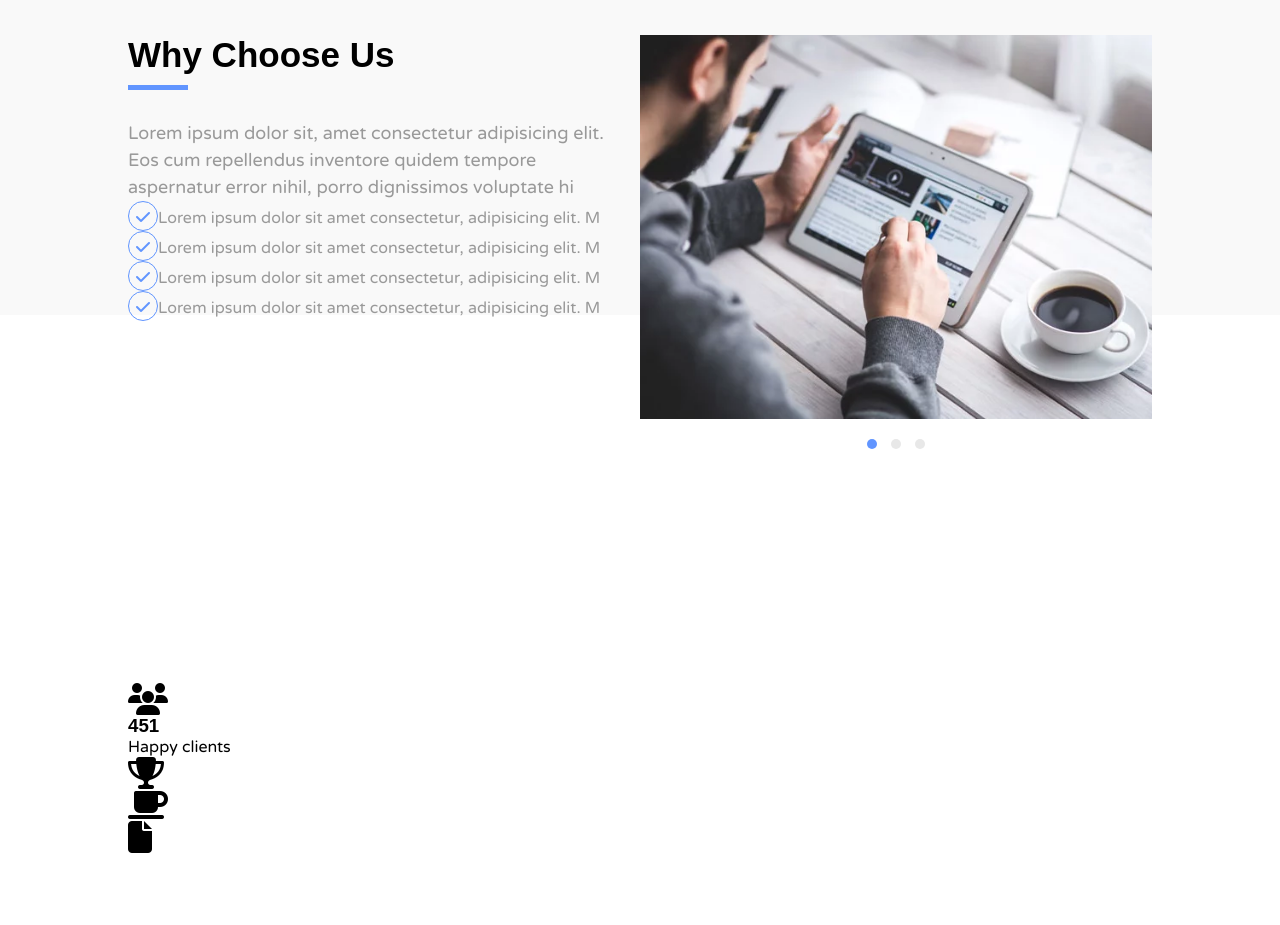
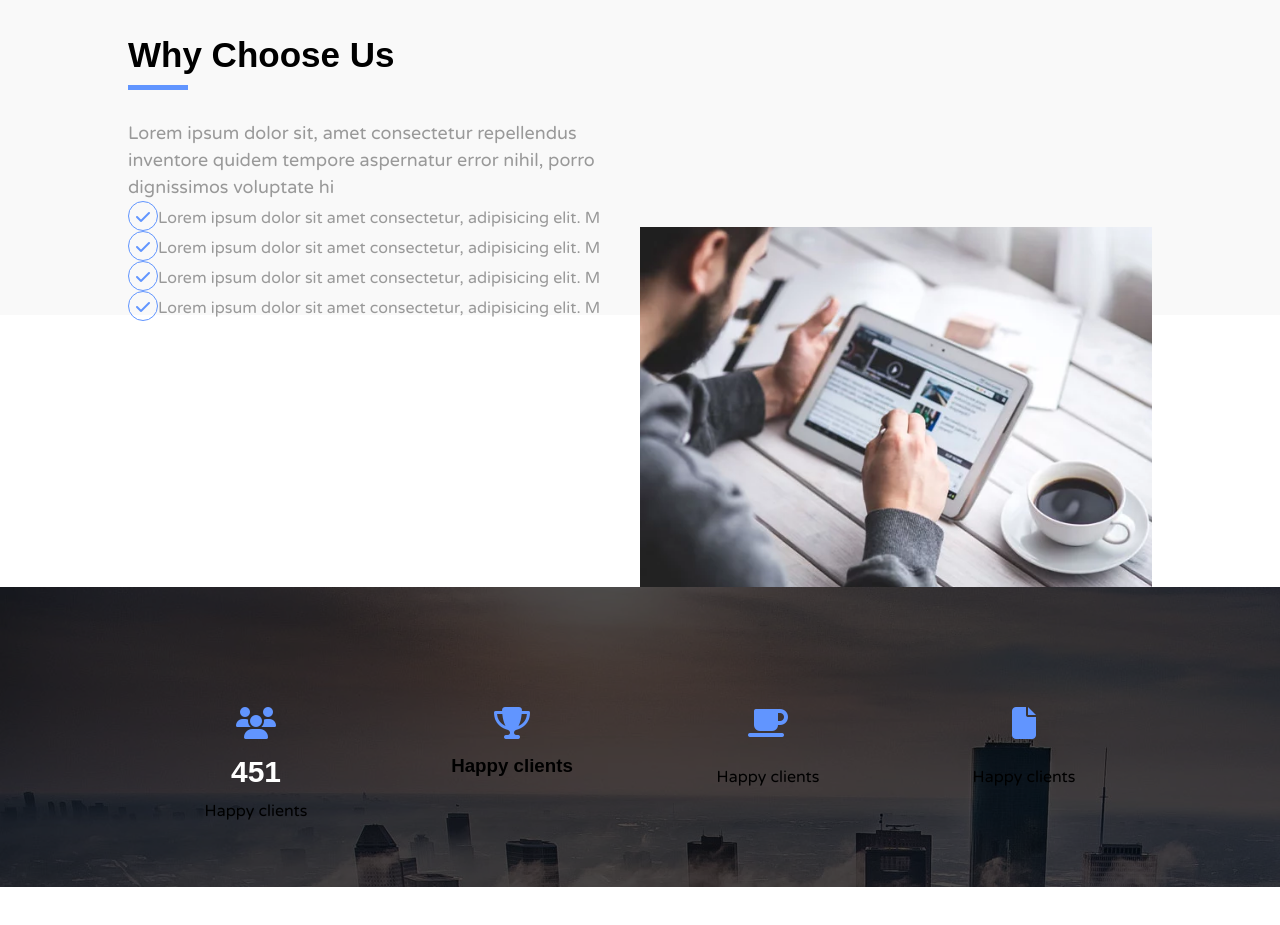
Before and after one commit to saidiii111/Template-1-new, a plain HTML site: page index.html in a window 1280 px wide. Shown: the part 2940-3865 px from the top of the page. Before the commit the page ends 3794 px from the top, so only its background shows below. Drawn offline with Linux system fonts and the light colour scheme.

Commit message:
adding style

```diff
--- a/css/style.css
+++ b/css/style.css
@@ -456,6 +456,7 @@ a {
 
 .service-item-img img {
   width: 100%;
+  margin-top: 12em;
 }
 
 .service-bollets {
@@ -482,13 +483,36 @@ a {
 
 /* Numbers Section */
 
+.num-sec {
+  margin-top: 17em;
+}
+
 .numbers {
   position: relative;
   background-image: url(../images/background/background2.webp);
+  height: 300px;
 }
 
-.num-sec {
-  margin-top: 23em;
+.numbers-items {
+  overflow: hidden;
+}
+
+.number-item {
+  width: 25%;
+  float: left;
+  text-align: center;
+}
+
+.number-item .icon {
+  color: #6195ff;
+  margin-bottom: 0.5em;
+}
+
+.number-item-title {
+  font-weight: bold;
+  font-size: 30px;
+  color: #fff;
+  margin-bottom: 0.4em;
 }
 
 /* Team Section */
--- a/index.html
+++ b/index.html
@@ -226,7 +226,7 @@
                     <h2 class="section-title">why choose us</h2>
                     <span class="line"></span>
                 </div> <!-- ./section-header -->
-                <p class="service-item-desc"> Lorem ipsum dolor sit, amet consectetur adipisicing elit. Eos cum
+                <p class="service-item-desc"> Lorem ipsum dolor sit, amet consectetur
                     repellendus inventore quidem tempore aspernatur error nihil, porro dignissimos voluptate hi </p>
                 <ul class="service-list">
                     <li><i class="fa fa-check fa-fw"></i>Lorem ipsum dolor sit amet consectetur, adipisicing elit. M
@@ -259,23 +259,26 @@
         <div class="numbers">
             <div class="overlay">
                 <div class="container">
-                    <div class="numbers-items">
+                    <div class="numbers-items pd-y">
                         <div class="number-item">
                             <i class="icon fa fa-users fa-2x"></i>
-                            <h3>451</h3>
+                            <h3 class="number-item-title">451</h3>
                             <span class="number-item-text">Happy clients</span>
                         </div>
                         <div class="number-item">
                             <i class="icon fa fa-trophy fa-2x"></i>
-                            <h3></h3>
+                            <h3 class="number-item-title></h3>
+                            <span class=" number-item-text">Happy clients</span>
                         </div>
                         <div class="number-item">
                             <i class="icon fa fa-coffee fa-2x"></i>
-                            <h3 class=""></h3>
+                            <h3 class="number-item-title"></h3>
+                            <span class="number-item-text">Happy clients</span>
                         </div>
                         <div class="number-item">
                             <i class="icon fa fa-file fa-2x"></i>
-                            <h3 class=""></h3>
+                            <h3 class="number-item-title"></h3>
+                            <span class="number-item-text">Happy clients</span>
                         </div>
                     </div> <!-- ./numbers-items -->
                 </div> <!-- ./container -->
```
